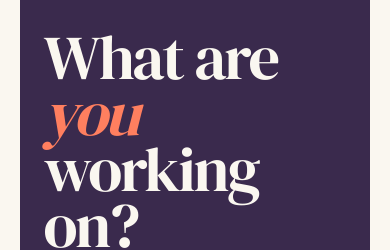
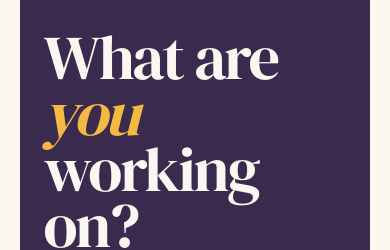
Before and after one commit to kamilanavarro/portfolio, a plain HTML site: page index.html in a window 390 px wide. Shown: the part 3571-3821 px from the top of the page. Drawn offline with Linux system fonts and the light colour scheme.

Commit message:
Update index.html

```diff
--- a/index.html
+++ b/index.html
@@ -426,8 +426,8 @@
     font-size: clamp(3.5rem, 16vw, 5rem);
   }
 
-  .contact-you {
-  color: var(--coral);
+.contact-section .contact-you {
+  color: var(--mustard);
   font-style: italic;
 }
 }
@@ -554,7 +554,10 @@
 
     <p class="contact-label">GET IN TOUCH</p>
 
-<h2>What are <span class="contact-you">you</span><br>working on?</h2>
+<h2>
+  What are <span class="contact-you">you</span><br>
+  working on?
+</h2>
 
     <p class="contact-copy">
       Whether it’s research that needs translating, a story meant to be shared
```
